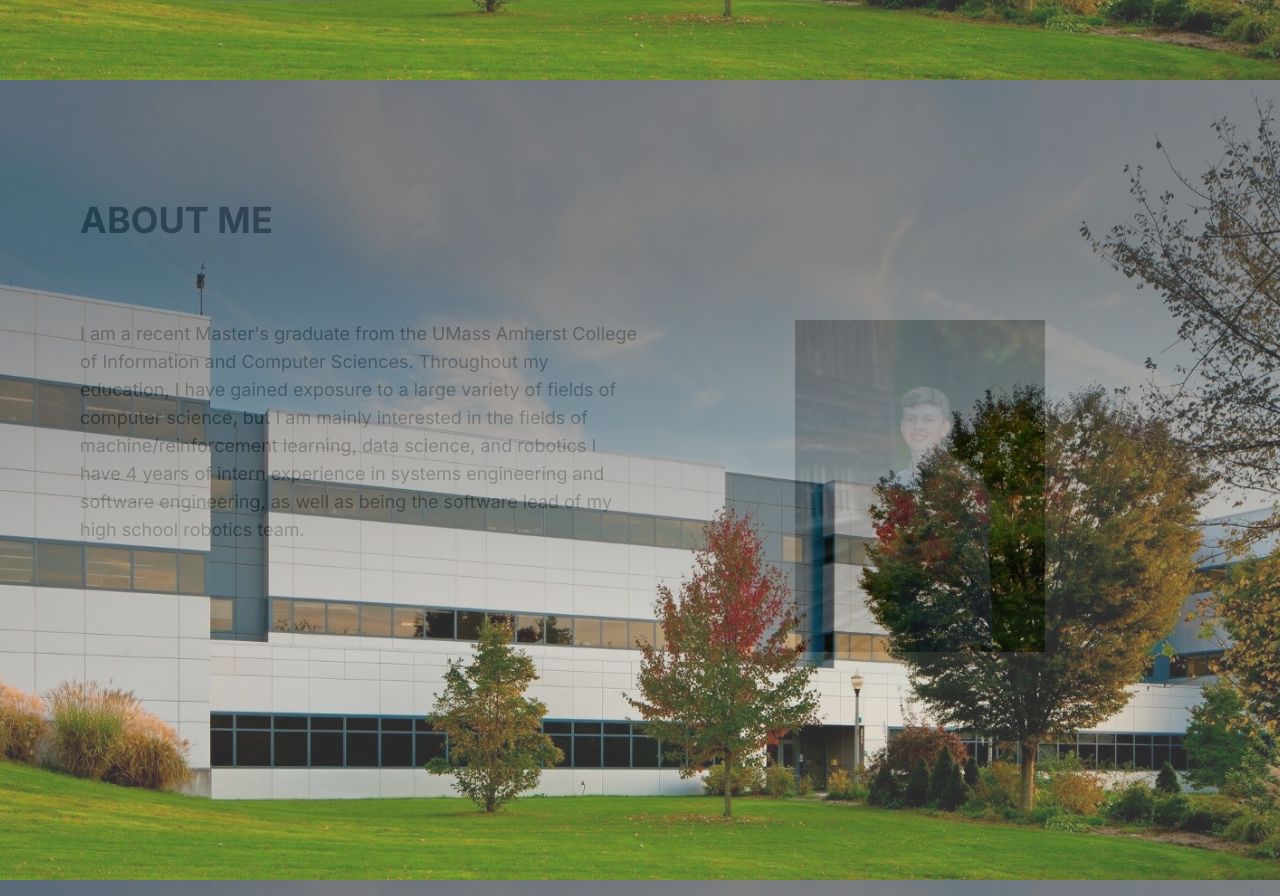
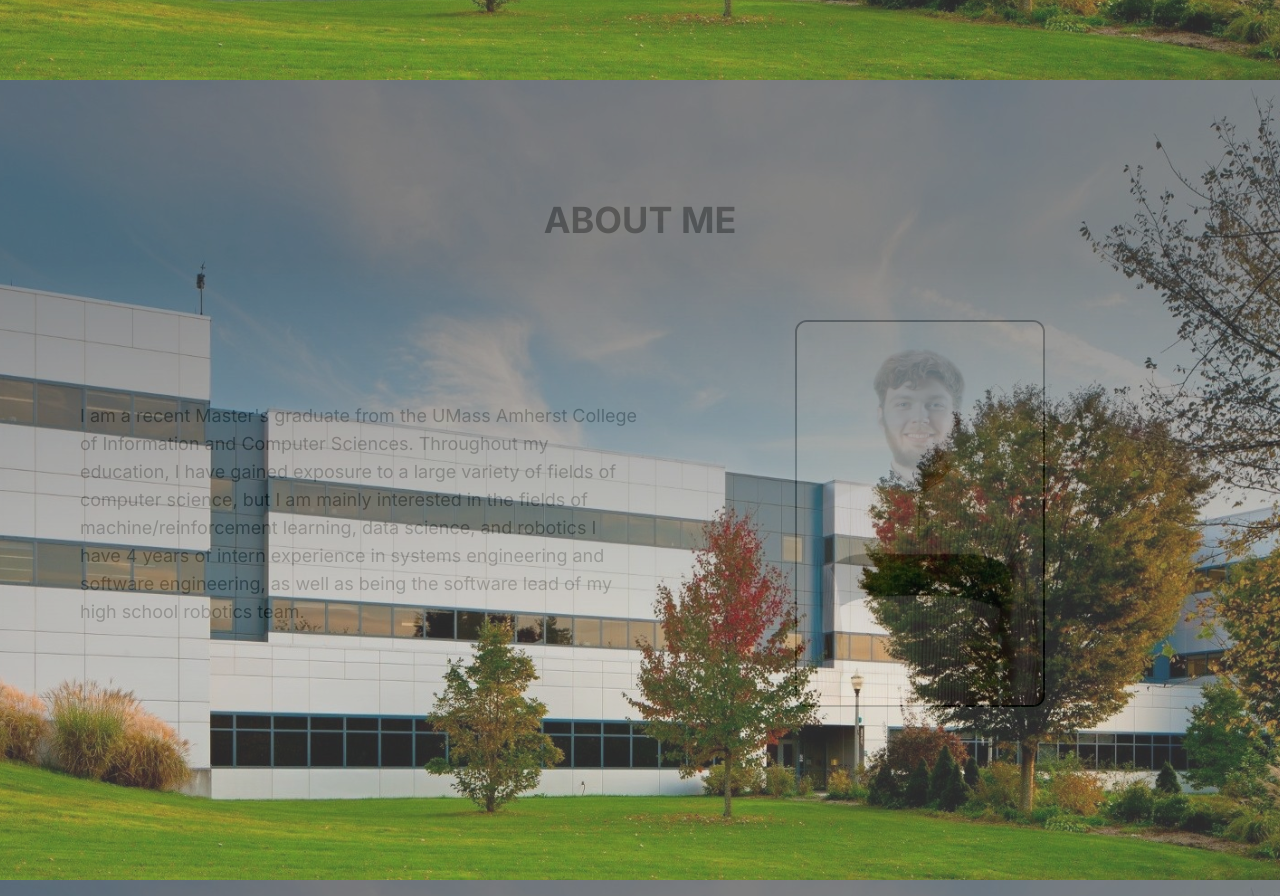
Before and after one commit to rwbakerUMASS/rwbakerUMASS.github.io, a Next.js app: page / in a window 1280 px wide. Shown: the part 720-1616 px from the top of the page. Built offline with nearby package versions, Linux system fonts and the light colour scheme.

Commit message:
clean up about me

```diff
--- a/app/page.tsx
+++ b/app/page.tsx
@@ -2,7 +2,7 @@
 
 import Navbar from './components/navigation/navbar'
 import bg_img from '../public/img/CS-Building2.jpg'
-import me_img from '../public/img/Ryan.jpg'
+import me_img from '../public/img/Ryan2.jpg'
 import Typewriter from 'typewriter-effect'
 import React, { useEffect, useState } from "react";
 import Image from 'next/image';
@@ -60,11 +60,11 @@ export default function Home() {
         </div>
         <div style={{opacity : show, backgroundColor: 'rgb(200,200,200)'}}>
           <section className='pt-10 text-lg h-lvh' id='about'>
-            <div className='p-20 text-4xl font-bold'>
+            <div className='p-20 text-4xl flex justify-center w-full font-bold'>
               ABOUT ME
             </div>
             <div className='grid grid-cols-2 px-20'>
-              <div>
+              <div className='content-center'>
                 I am a recent Master's graduate from the UMass Amherst College of Information and Computer Sciences.
                 Throughout my education, I have gained exposure to a large variety of fields of computer science, but I am mainly interested in the fields of machine/reinforcement learning, data science, and robotics
                 I have 4 years of intern experience in systems engineering and software engineering, as well as being the software lead of my high school robotics team.
@@ -75,17 +75,10 @@ export default function Home() {
                   width={250}
                   height={250}
                   alt="Me"
+                  className='rounded-xl border-2 border-black'
                 />
               </div>
             </div>
-            {/* <div className='grid grid-cols-1'>
-                  <div className='place-self-start rounded-2xl w-3/5 min-h-96 bg-black bg-opacity-25'></div>
-                  <div className='place-self-end w-3/5 h-96 bg-black'></div>
-                  <div className='place-self-start w-3/5 h-96 bg-black'></div>
-                  <div className='place-self-end w-3/5 h-96 bg-black'></div>
-                  <div className='place-self-start w-3/5 h-96 bg-black'></div>
-                  <div className='place-self-end w-3/5 h-96 bg-black'></div>
-            </div> */}
           </section>
           <section className='pt-10 text-4xl' id='education'>
             EDUCATION
```
Also changed, not shown: public/img/Ryan2.jpg.
